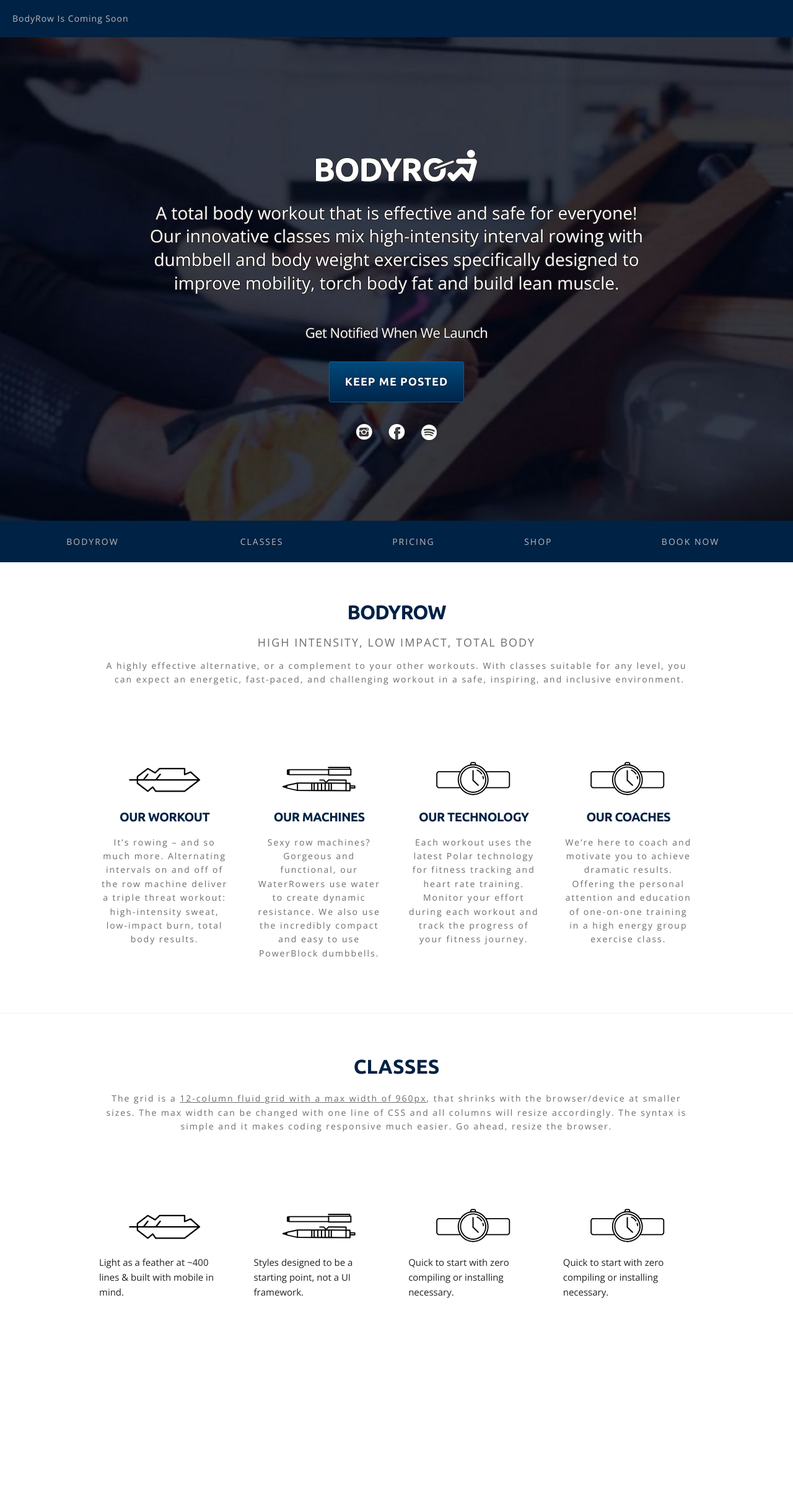
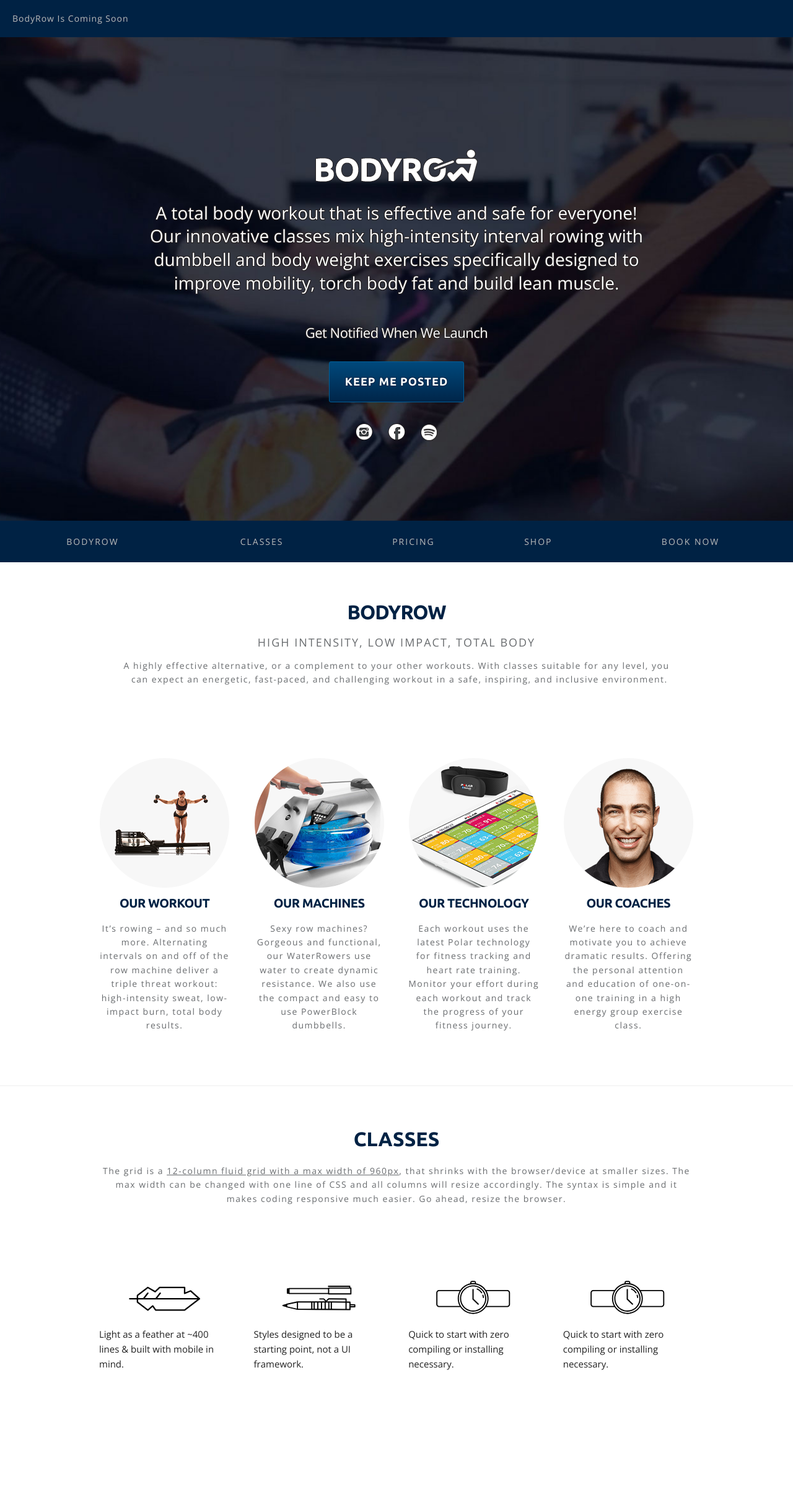
Before and after one commit to ambit/bodyrow, a Jekyll site: the page built from index.html, in a window 1280 px wide. Shown: the whole page at 62% size. Built offline with Jekyll 4.4.1, drawn with Linux system fonts in a browser that asks for light colours; nearby versions of some CDN libraries; before the commit the page ends 2286 px from its top, so only the background shows below that.

Commit message:
Add bodyrow images

```diff
--- a/css/style.css
+++ b/css/style.css
@@ -88,7 +88,7 @@
   text-align: center;
   font-size: 14px;
   font-weight: 300;
-  letter-spacing: .2rem;
+  letter-spacing: .15rem;
   color: #696c6f;
 }
 .docs-section h5 {
@@ -101,10 +101,14 @@
   color: #002244;
 }
 
+.value-props {
+  margin-top: 0;
+}
 .value-img {
   display: block;
   text-align: center;
-  margin: 2.5rem auto 0; }
+  margin: 2.5rem auto 0;
+}
 
 .example-grid .column,
 .example-grid .columns {
--- a/index.html
+++ b/index.html
@@ -69,22 +69,22 @@
       </p>
       <div class="value-props row">
         <div class="three columns">
-          <img class="value-img" src="img/feather.svg">
+          <img class="value-img" src="img/bodyrow-workout.png">
           <h5>Our Workout</h5>
           <p>It’s rowing – and so much more. Alternating intervals on and off of the row machine deliver a triple threat workout: high-intensity sweat, low-impact burn, total body results.</p>
         </div>
         <div class="three columns">
-          <img class="value-img" src="img/pens.svg">
+          <img class="value-img" src="img/bodyrow-machines.png">
           <h5>Our Machines</h5>
-          <p>Sexy row machines? Gorgeous and functional, our WaterRowers use water to create dynamic resistance. We also use the incredibly compact and easy to use PowerBlock dumbbells.</p>
+          <p>Sexy row machines? Gorgeous and functional, our WaterRowers use water to create dynamic resistance. We also use the compact and easy to use PowerBlock dumbbells.</p>
         </div>
         <div class="three columns">
-          <img class="value-img" src="img/watch.svg">
+          <img class="value-img" src="img/bodyrow-technology.png">
           <h5>Our Technology</h5>
           <p>Each workout uses the latest Polar technology for fitness tracking and heart rate training. Monitor your effort during each workout and track the progress of your fitness journey.</p>
         </div>
         <div class="three columns">
-          <img class="value-img" src="img/watch.svg">
+          <img class="value-img" src="img/bodyrow-coaches.png">
           <h5>Our Coaches</h5>
           <p>We’re here to coach and motivate you to achieve dramatic results. Offering the personal attention and education of one-on-one training in a high energy group exercise class.</p>
         </div>
```
Also changed, not shown: img/bodyrow-coaches.png (added), img/bodyrow-machines.png (added), img/bodyrow-technology.png (added), img/bodyrow-workout.png (added).
